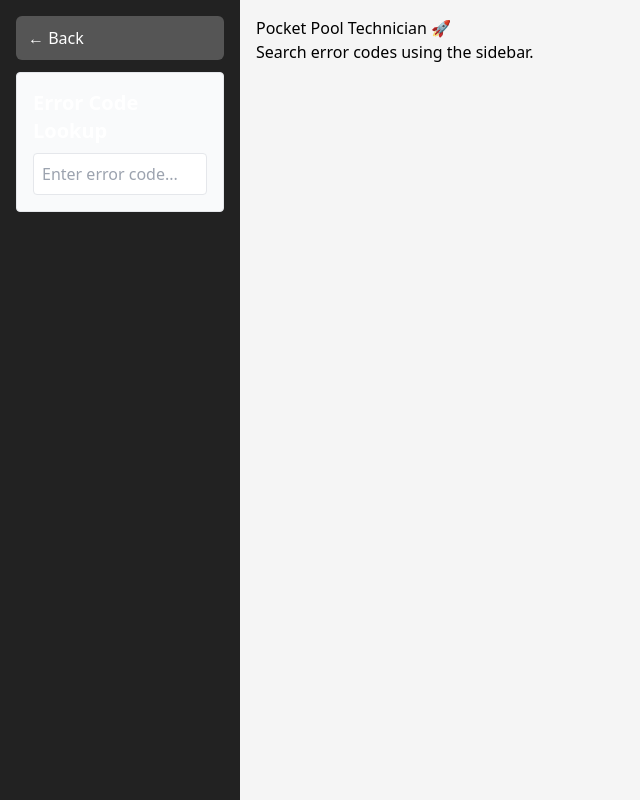
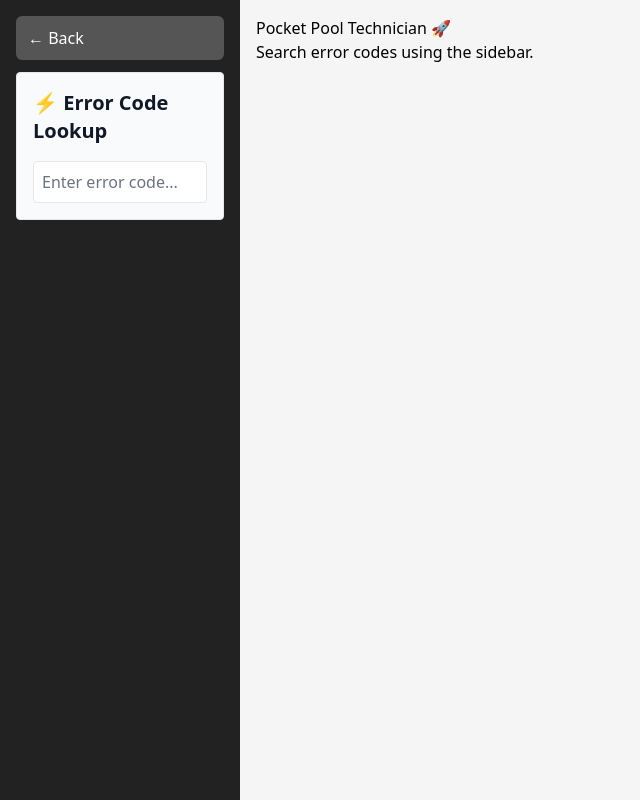
Before and after one commit to WhittonWorks/pocket-pool-technician-react, a React (Create React App) app: page / in a window 1280 px wide. Both pictures are taken after a click on the button "⚡ Error Code Lookup". Shown: the whole page, without its empty margins (0-640 px from the left). Built offline with nearby package versions, Linux system fonts and the light colour scheme.

Commit message:
fixed no color writing on errorlookup

```diff
--- a/src/ErrorLookup.js
+++ b/src/ErrorLookup.js
@@ -25,7 +25,7 @@ function ErrorLookup({ errors }) {
 
   return (
     <div className="p-4 border rounded bg-gray-50">
-      <h2 className="text-xl font-bold mb-2">Error Code Lookup</h2>
+      <h2 className="text-xl font-bold mb-4 text-gray-900">⚡ Error Code Lookup</h2>
 
       {/* Input */}
       <input
@@ -36,7 +36,7 @@ function ErrorLookup({ errors }) {
           setSearch(e.target.value);
           setSelected(null); // reset result if typing
         }}
-        className="border p-2 rounded w-full"
+        className="border p-2 rounded w-full bg-white text-gray-900 placeholder-gray-500"
       />
 
       {/* Suggestions Dropdown */}
```
